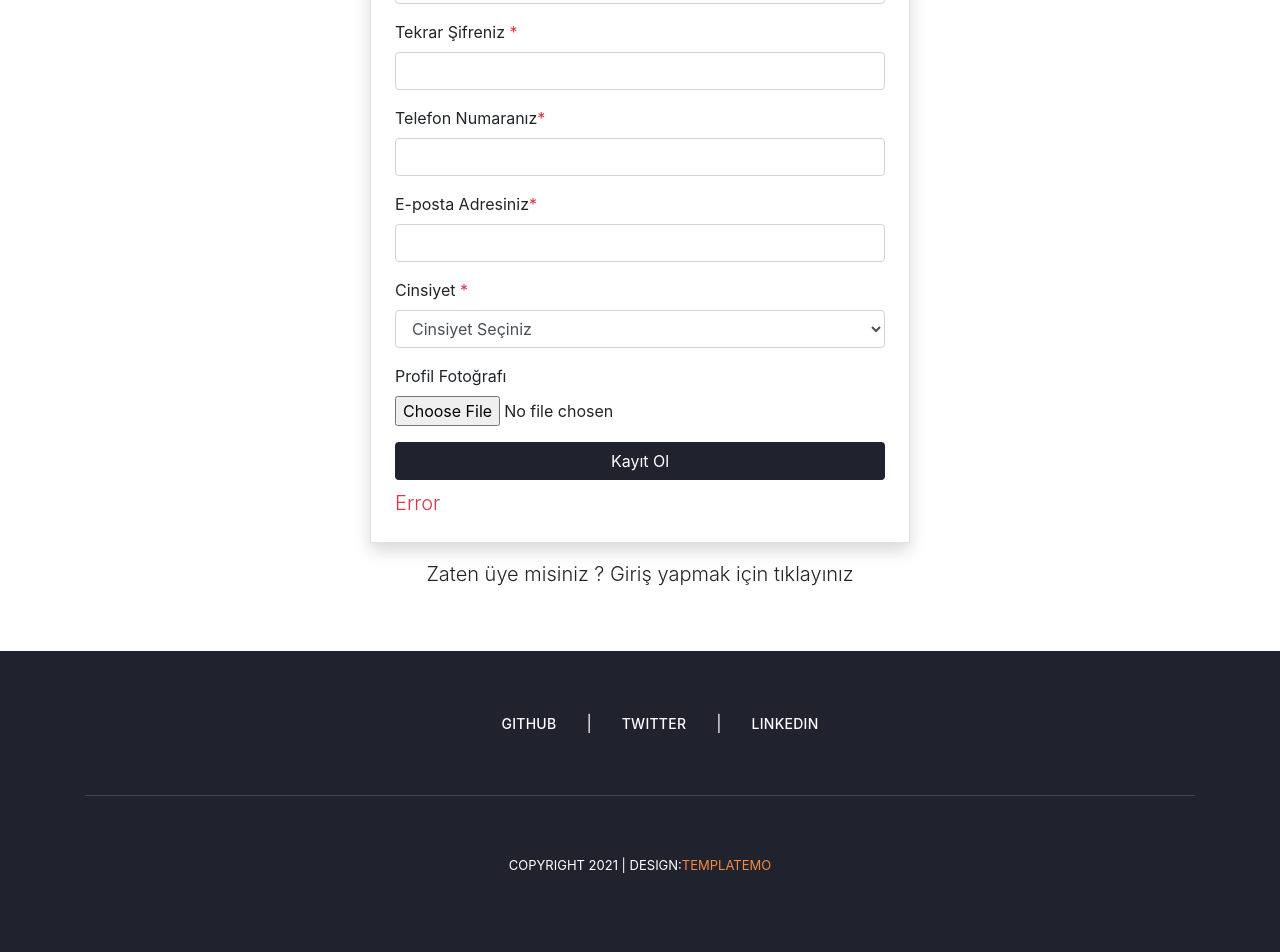
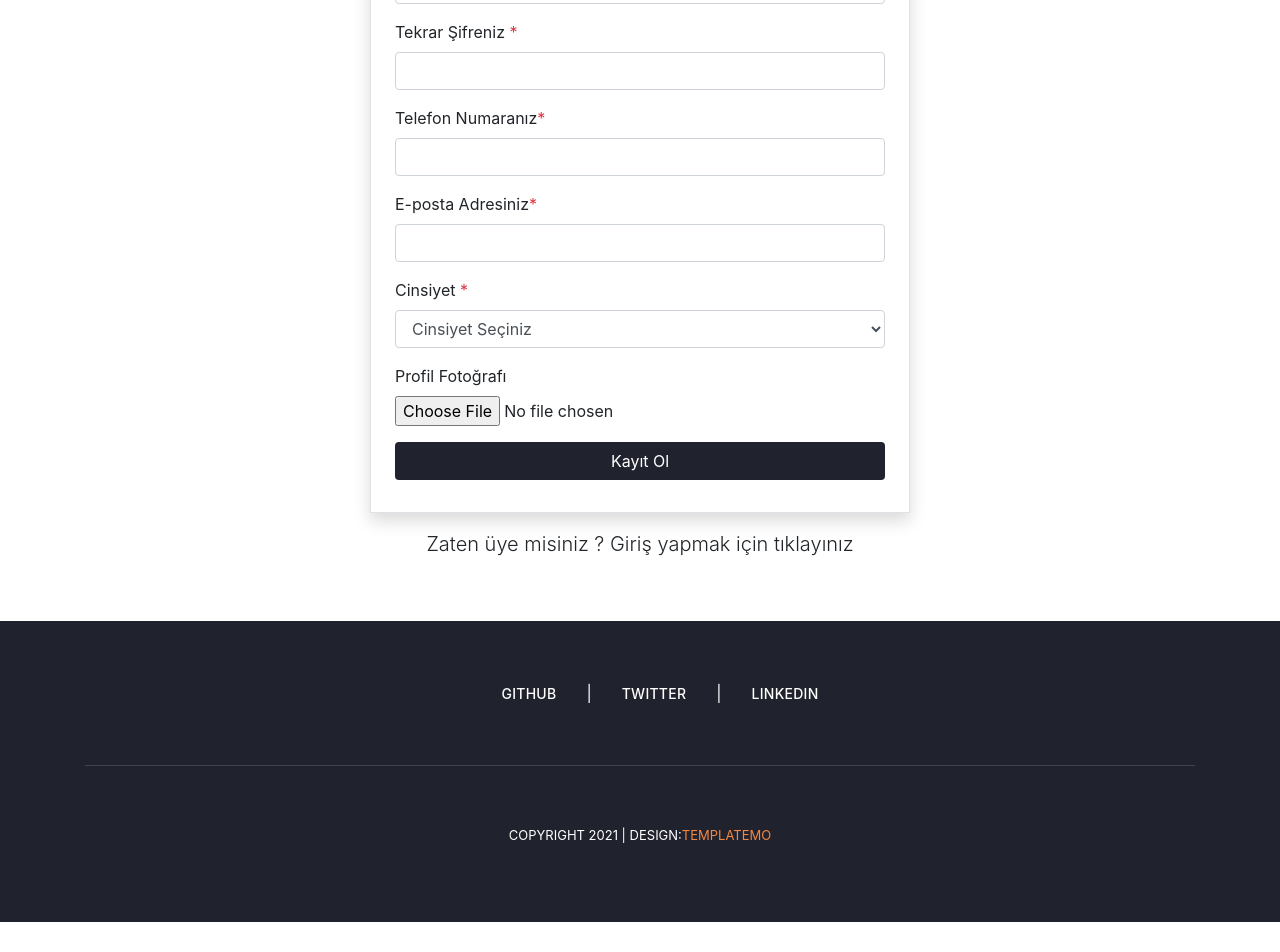
Before and after one commit to aaliakinci/socialblogUI, a React (Create React App) app: page /register in a window 1280 px wide. Shown: the part 612-1564 px from the top of the page. After the commit the page ends 1534 px from the top, so only its background shows below. Built offline with nearby package versions, Linux system fonts and the light colour scheme.

Commit message:
register page function is completed ! cookie context created(get,set function created)

```diff
--- a/package.json
+++ b/package.json
@@ -6,8 +6,10 @@
     "@testing-library/jest-dom": "^5.11.4",
     "@testing-library/react": "^11.1.0",
     "@testing-library/user-event": "^12.1.10",
+    "axios": "^0.21.1",
     "bootstrap": "^4.6.0",
     "font-awesome": "^4.7.0",
+    "js-cookie": "^2.2.1",
     "react": "^17.0.1",
     "react-dom": "^17.0.1",
     "react-router-dom": "^5.2.0",
--- a/src/Components/Header/index.js
+++ b/src/Components/Header/index.js
@@ -21,7 +21,7 @@ export default function Header() {
                             </li>
                            <li className="nav-item">
 													 <Link to="/login" className="nav-link">
-													 <i class="fa fa-user"></i> Log in
+													 			Log in
                                 </Link>
 													 </li>
 													 <li className="nav-item">
--- a/src/Components/toolbox/Forms/RegisterForm.js
+++ b/src/Components/toolbox/Forms/RegisterForm.js
@@ -1,7 +1,10 @@
-import { useState } from 'react';
+import { useState,useContext} from 'react';
 import './styles.css';
-
+import axios from 'axios';
+import CookieContext from '../../../Contexts/CookieContext/cookieContext'
+import {Redirect} from 'react-router-dom'
 function RegisterForm() {
+	const [errorMessage, setErrorMessage] = useState('');
 	const [userDataRegister, setUserDataRegister] = useState({
 		name: '',
 		surname: '',
@@ -12,15 +15,70 @@ function RegisterForm() {
 		email: '',
 		gender: '',
 	});
+
+	const [file, setFile] = useState();
+	const {setUserCookie,getCookie} = useContext(CookieContext)
+
+	const result = getCookie('user');
+	if(result===1)
+	{
+		return <Redirect to='/' />;
+	}
+
+
+	// const url = `${process.env.REACT_APP_CLIENT_URL}/`
+	const handleSubmit = async (e) => {
+		setErrorMessage("");
+		e.preventDefault();
+		if (
+			userDataRegister.name === "" ||
+			userDataRegister.surname === "" ||
+			userDataRegister.password === '' ||
+			userDataRegister.confirmPassword === '' ||
+			userDataRegister.phoneNumber === '' ||
+			userDataRegister.email === ''||
+			userDataRegister.gender === ''
+		) {
+			setErrorMessage('* ile  işaretli alanlar boş bırakılamaz')
+		}
+
+		const { name, surname, username, password, phoneNumber, email, gender } = userDataRegister;
+		const data = new FormData();
+		data.append('name', name);
+		data.append('surname', surname);
+		data.append('username', username);
+		data.append('password', password);
+		data.append('phoneNumber', phoneNumber);
+		data.append('email', email);
+		data.append('gender', gender);
+		data.append('profilPicture', file);
+		const config = {
+			headers: { 'content-type': 'multipart/form-data' },
+		};
+
+		const response = await axios.post('http://localhost:4000/users/register', data, config);
+		if (response.data.code === 11000)
+			setErrorMessage('Bu kullanıcı zaten mevcut,üyeyseniz lütfen giriş yapınız.');
+
+			console.log(response);
+		if(response.data.token)
+		{
+			setUserCookie('user',response.data.token)
+			window.location.href="/"
+		}
+	};
+
 	const handleChange = (e) => {
 		setUserDataRegister({ ...userDataRegister, ...{ [e.target.name]: e.target.value } });
 	};
-	const handleBlur = () => {
-		console.log(document.getElementById('labelOption'));
+	const handleFile = (e) => {
+		// setUserDataRegister({ ...userDataRegister, ...{ [e.target.name]: e.target.files[0] } });
+		setFile(e.target.files[0]);
 	};
-	console.log(userDataRegister);
+
+
 	return (
-		<form className="w-100 p-4 border shadow">
+		<form className="w-100 p-4 border shadow" onSubmit={handleSubmit}>
 			<div className="form-group">
 				<label htmlFor="name">
 					Adınız <span className="text-danger">*</span>
@@ -72,7 +130,7 @@ function RegisterForm() {
 				<label htmlFor="gender" className="form-control-label">
 					Cinsiyet <span className="text-danger">*</span>{' '}
 				</label>
-				<select className="form-control" name="gender" onBlur={handleBlur} onChange={handleChange}>
+				<select className="form-control" name="gender" defaultValue="" onChange={handleChange}>
 					<option selected value="">
 						Cinsiyet Seçiniz
 					</option>
@@ -80,14 +138,22 @@ function RegisterForm() {
 					<option value="Man">Erkek</option>
 				</select>
 			</div>
-			<div class="form-group">
-				<label htmlFor="profilPicture" className="form-control-label">Profil Fotoğrafı</label>
-				<input type="file" class="form-control-file" id="exampleFormControlFile1" />
+			<div className="form-group">
+				<label htmlFor="profilPicture" className="form-control-label">
+					Profil Fotoğrafı
+				</label>
+				<input
+					type="file"
+					name="profilPicture"
+					className="form-control-file"
+					id="profilPicture"
+					onChange={handleFile}
+				/>
 			</div>
 			<button type="submit" className="btn btn-block btnBg text-white my-2">
 				Kayıt Ol
 			</button>
-			<small className="text-danger lead">Error</small>
+			{errorMessage !== '' && <small className="text-danger lead">{errorMessage}</small>}
 		</form>
 	);
 }
--- /dev/null
+++ b/src/Contexts/CookieContext/cookieContext.js
@@ -0,0 +1,22 @@
+import {createContext} from 'react';
+import cookie from 'js-cookie';
+const CookieContext = createContext(null);
+
+export const CookieProvider = ({children}) => {
+	const setUserCookie = (name,token) => {
+		cookie.set(name,`Bearer ${token}`);
+	}
+	const getCookie =(name)=>{
+		const mycookie = cookie.get(name)
+		if(!mycookie) return 0
+		return 1
+	}
+	const values ={
+		setUserCookie,
+		getCookie
+	}
+
+	return(<CookieContext.Provider value={values}>{children}</CookieContext.Provider>)
+}
+
+export default CookieContext;
--- a/src/index.js
+++ b/src/index.js
@@ -6,10 +6,13 @@ import 'bootstrap/dist/css/bootstrap.min.css';
 import App from './App';
 import reportWebVitals from './reportWebVitals';
 import { BrowserRouter } from 'react-router-dom';
+import { CookieProvider } from './Contexts/CookieContext/cookieContext';
 ReactDOM.render(
 	<BrowserRouter>
 		<React.StrictMode>
-			<App />
+			<CookieProvider>
+				<App />
+			</CookieProvider>
 		</React.StrictMode>
 	</BrowserRouter>,
 	document.getElementById('root'),
```
Also changed, not shown: 1 other file (tests, documents, lock files or other folders).
